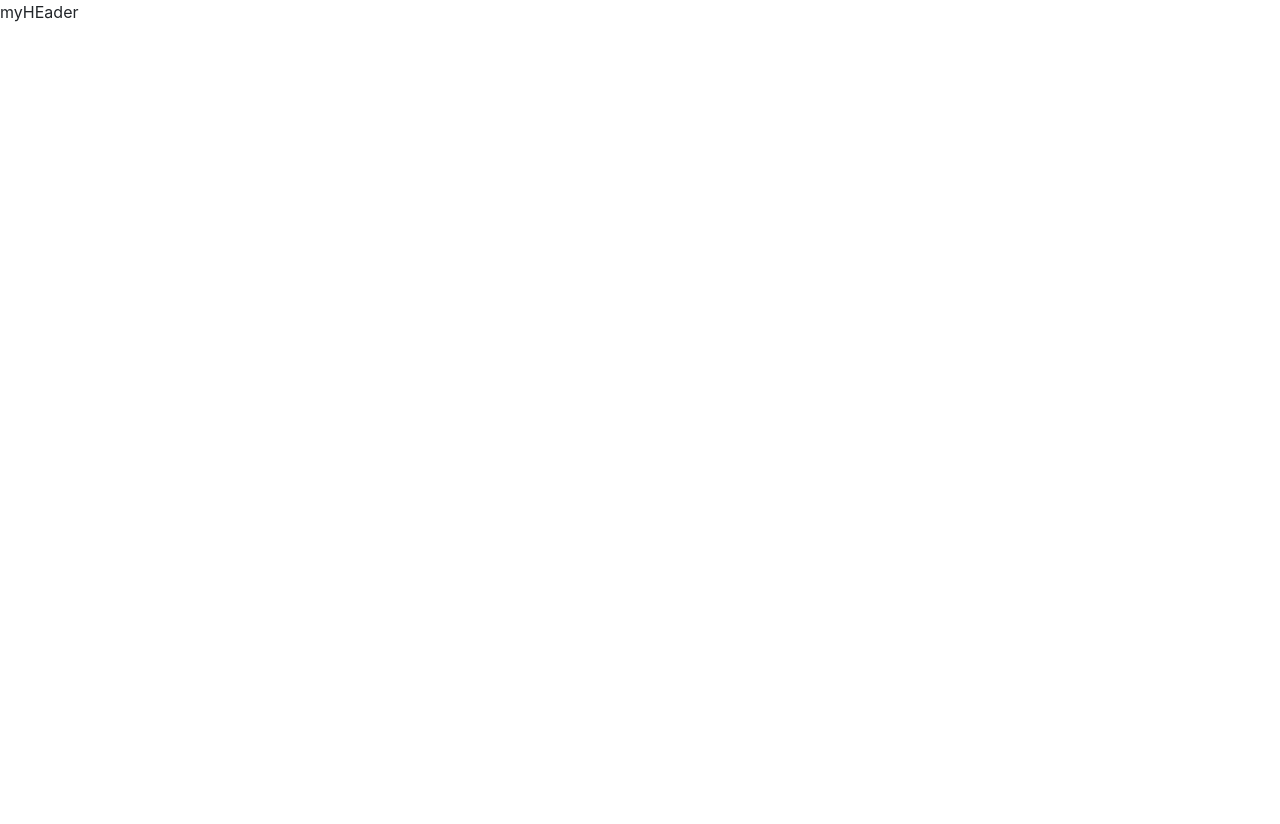
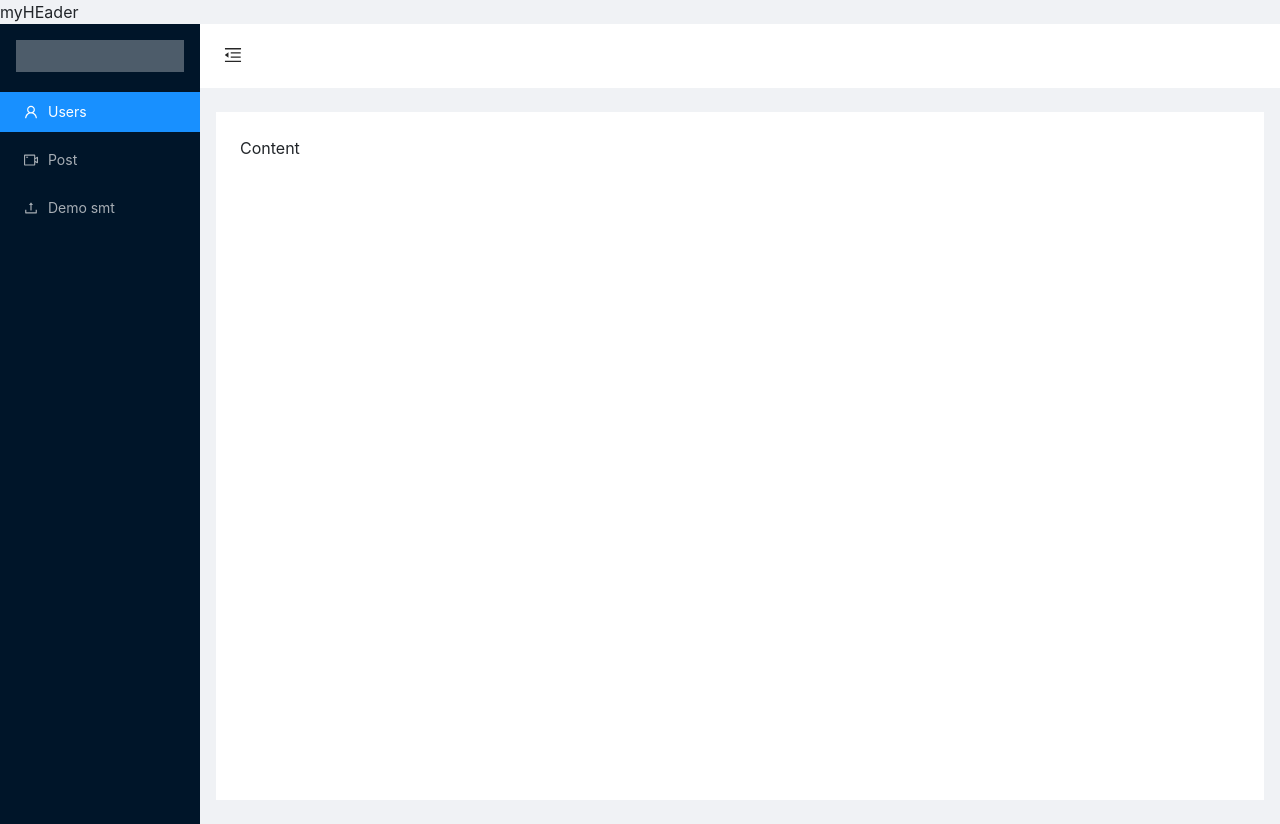
Before and after one commit to dusainbolt/code-memory-admin, a React (Create React App) app: page /dashboard in a window 1280 px wide. Before the commit the page ends 800 px from the top, so only its background shows below. Built offline with nearby package versions, Linux system fonts and the light colour scheme.

Commit message:
UI login and Dashboard

```diff
--- a/package.json
+++ b/package.json
@@ -3,6 +3,7 @@
     "version": "0.1.0",
     "private": true,
     "dependencies": {
+        "@reduxjs/toolkit": "^1.6.0",
         "@types/jest": "^26.0.23",
         "@types/node": "^15.12.2",
         "@types/react": "^17.0.11",
--- a/src/app-routes.tsx
+++ b/src/app-routes.tsx
@@ -1,5 +1,7 @@
 import * as React from 'react';
 import { LoginPages } from './pages/login';
+import { DashBoard } from './pages/dashboard';
+
 
 const publicRoute = [
     {
@@ -8,13 +10,19 @@ const publicRoute = [
         component: LoginPages,
         exact: true,
     },
+    {
+        name: 'Dashboard',
+        path: '/dashboard',
+        component: DashBoard,
+        exact: true,
+    },
 ];
 
 const privateRoutes = [
     {
         name: 'Dashboard',
         path: '/dashboard',
-        component: LoginPages,
+        component: DashBoard,
         exact: true,
     },
 ];
--- /dev/null
+++ b/src/pages/dashboard/index.tsx
@@ -0,0 +1,55 @@
+import React from 'react'
+import { Layout, Menu } from 'antd';
+import {
+  MenuUnfoldOutlined,
+  MenuFoldOutlined,
+  UserOutlined,
+  VideoCameraOutlined,
+  UploadOutlined,
+} from '@ant-design/icons';
+import { useState } from 'react';
+const { SubMenu } = Menu;
+const { Header, Content, Footer, Sider } = Layout;
+
+export const DashBoard = () => {
+  const [collapsed, setCollapsed] = useState(false);
+  const toggle =()=>{
+    setCollapsed(!collapsed)
+  }
+  return (
+    <Layout>
+        <Sider trigger={null} collapsible collapsed={collapsed}>
+          <div className="logo" />
+          <Menu theme="dark" mode="inline" defaultSelectedKeys={['1']}>
+            <Menu.Item key="1" icon={<UserOutlined />}>
+             Users
+            </Menu.Item>
+            <Menu.Item key="2" icon={<VideoCameraOutlined />}>
+             Post
+            </Menu.Item>
+            <Menu.Item key="3" icon={<UploadOutlined />}>
+              Demo smt
+            </Menu.Item>
+          </Menu>
+        </Sider>
+        <Layout className="site-layout">
+          <Header className="site-layout-background" style={{ padding: 0 }}>
+            {React.createElement(collapsed ? MenuUnfoldOutlined : MenuFoldOutlined, {
+              className: 'trigger',
+              onClick: toggle,
+            })}
+          </Header>
+          <Content
+            className="site-layout-background"
+            style={{
+              margin: '24px 16px',
+              padding: 24,
+              minHeight: 280,
+            }}
+          >
+            Content
+          </Content>
+        </Layout>
+      </Layout>
+  )
+}
--- a/src/pages/login/index.tsx
+++ b/src/pages/login/index.tsx
@@ -1,6 +1,23 @@
 import React from 'react';
+
 import { Loading } from 'src/common/loading';
 
 export const LoginPages = () => {
-    return <Loading />;
+    return (
+        <div className="contact">
+            <h3 className="contact-heading">LOGIN</h3>
+          <form action="#" className="contact-form" autoComplete="off">
+            <div className="contact-form-group">
+              <input id="name" type="text" name="username" className="contact-form-input"
+              placeholder="Username"
+              />
+            </div>
+            <div className="contact-form-group">
+              <input id="password" type="password" className="contact-form-input"
+              placeholder="Your Password"/>
+            </div>
+            <button type="submit" className="contact-form-submit">Login</button>
+          </form>
+        </div>
+    );
 };
--- a/src/sass/_app.scss
+++ b/src/sass/_app.scss
@@ -17,3 +17,6 @@
 // // style for pages
 // @import './page/home';
 // @import './page/store-search';
+@import "~antd/dist/antd.css";
+@import "./page/dashboard.scss";
+@import "./page/login.scss";
--- /dev/null
+++ b/src/sass/page/dashboard.scss
@@ -0,0 +1,24 @@
+.trigger {
+  padding: 0 24px;
+  font-size: 18px;
+  line-height: 64px;
+  cursor: pointer;
+  transition: color 0.3s;
+}
+
+.trigger:hover {
+  color: #1890ff;
+}
+
+.logo {
+  height: 32px;
+  margin: 16px;
+  background: rgba(255, 255, 255, 0.3);
+}
+
+.site-layout .site-layout-background {
+  background: #fff;
+}
+.ant-layout {
+  height: 100vh;
+}
--- a/src/sass/page/login.scss
+++ b/src/sass/page/login.scss
@@ -1,3 +1,81 @@
-@import '../components/card_search';
-@import '../components/slide_category';
-@import '../components/store_data';
+// @import "../components/card_search";
+// @import "../components/slide_category";
+// @import "../components/store_data";
+@import url("https://fonts.googleapis.com/css2?family=Poppins:wght@300;400;600;700&display=swap");
+input,
+button,
+textarea,
+select {
+  font-family: var(--font);
+  font-size: 1.4rem;
+  font-weight: 300;
+  outline: none;
+  border: 0;
+  margin: 0;
+  padding: 0;
+  border-radius: 0;
+  -webkit-appearance: none;
+}
+
+button {
+  cursor: pointer;
+}
+
+.contact {
+  max-width: 45rem;
+  margin: 0 auto;
+  text-align: center;
+  &-heading {
+    color: #4d49ba;
+    font-weight: bold;
+    font-size: 30px;
+    margin-bottom: 20px;
+  }
+  &-noitice {
+    font-weight: 300;
+    line-height: 1.6;
+    color: #7e95cc;
+    margin-bottom: 3rem;
+  }
+  &-form {
+    &-group {
+      margin-bottom: 2rem;
+    }
+    &-label {
+      color: #7e95cc;
+      display: inline-block;
+      margin-bottom: 1rem;
+      font-weight: 500;
+    }
+    &-input {
+      color: #7e95cc;
+      display: block;
+      width: 100%;
+      padding: 1.5rem;
+      background-color: #f5f6fd;
+      border: 0;
+      outline: none;
+      resize: none;
+      border-radius: 5rem;
+    }
+    &-input::-webkit-input-placeholder {
+      color: #b2bada;
+    }
+    &-submit {
+      color: white;
+      padding: 1.5rem;
+      width: 100%;
+      max-width: 25rem;
+      border-radius: 5rem;
+      border: 0;
+      outline: none;
+      cursor: pointer;
+      text-align: center;
+      font-weight: 500;
+      white-space: nowrap;
+      letter-spacing: 1px;
+      background-color: #7b78f8;
+      box-shadow: 0 10px 20px 0 rgba(123, 120, 248, 0.5);
+    }
+  }
+}
```
